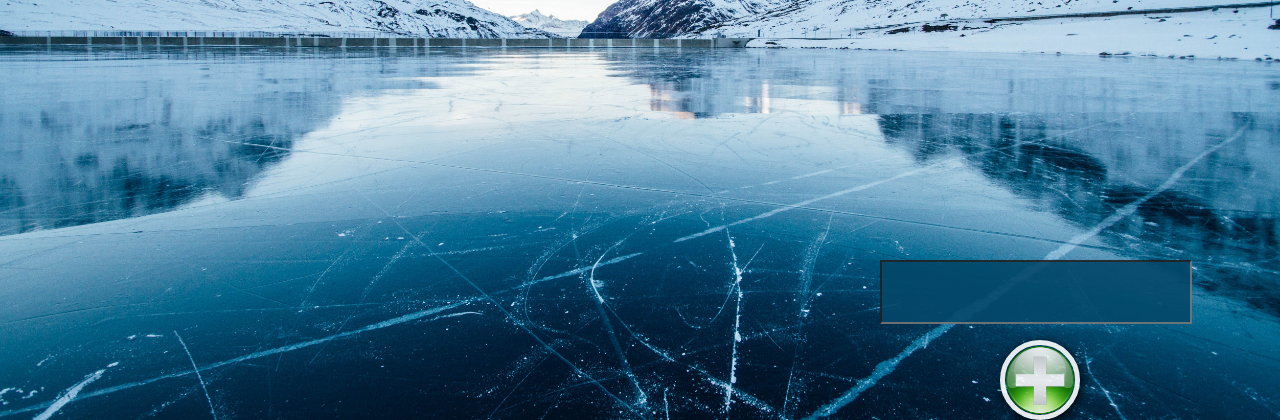
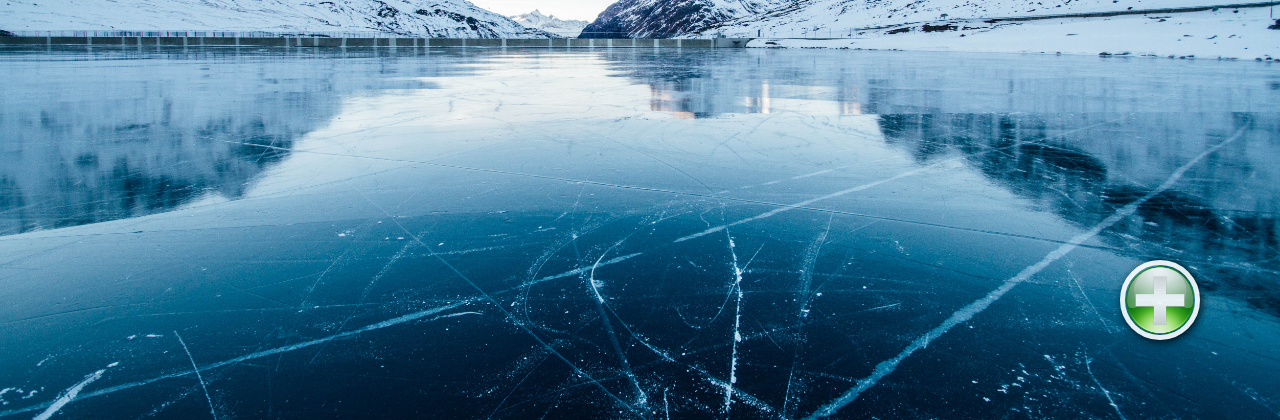
Before and after one commit to The-Estonian/Django_Project, a Django app: page /to_do_list/ in a window 1280 px wide. Shown: the part 380-800 px from the top of the page. Run offline with Django 4.2, Linux system fonts and the light colour scheme; a user stored in the database is signed in; data comes from the database, SQL or seed files in the repository; both versions use the stored data as it was after the commit.

Commit message:
todo app done

```diff
--- a/django_testing/settings.py
+++ b/django_testing/settings.py
@@ -28,7 +28,7 @@ SECRET_KEY = 'django-insecure--(k^!^w4j9ejm-e&3&hij8@yr=n9&63652p@@y=za8#gxhxoa5
 # SECURITY WARNING: don't run with debug turned on in production!
 DEBUG = True
 
-ALLOWED_HOSTS = []
+ALLOWED_HOSTS = ["192.168.8.116", "localhost"]
 
 
 # Application definition
--- a/some_app/static/some_app/main.css
+++ b/some_app/static/some_app/main.css
@@ -259,7 +259,7 @@ html body {
 .todo-button .move-button {
   display: block;
   left: 2.5rem;
-  border: 5px solid black;
+  border: 5px solid transparent;
   border-radius: 50%;
   -webkit-box-shadow: 2px 2px 10px black;
           box-shadow: 2px 2px 10px black;
@@ -269,20 +269,18 @@ html body {
   position: relative;
 }
 
-.todo-button label input[type="submit"]:checked ~ .move-button {
-  border: 5px solid white;
-}
-
 .todo-button .move-button:hover {
   cursor: pointer;
 }
 
 .todo-button .task-done {
+  border: 5px solid white;
   background: url("/static/some_app/images/k.png");
   background-size: cover;
 }
 
 .todo-button .task-notDone {
+  border: 5px solid black;
   background: url("/static/some_app/images/x.png");
   background-size: cover;
 }
@@ -299,6 +297,7 @@ html body {
 
 @-webkit-keyframes move_no_to_yes {
   0% {
+    border: 5px solid black;
     left: 2.5rem;
     background: url("/static/some_app/images/x.png");
     background-size: cover;
@@ -318,6 +317,7 @@ html body {
     z-index: 2;
   }
   100% {
+    border: 5px solid white;
     background: url("/static/some_app/images/k.png");
     background-size: cover;
   }
@@ -325,6 +325,7 @@ html body {
 
 @keyframes move_no_to_yes {
   0% {
+    border: 5px solid black;
     left: 2.5rem;
     background: url("/static/some_app/images/x.png");
     background-size: cover;
@@ -344,6 +345,7 @@ html body {
     z-index: 2;
   }
   100% {
+    border: 5px solid white;
     background: url("/static/some_app/images/k.png");
     background-size: cover;
   }
@@ -351,6 +353,7 @@ html body {
 
 @-webkit-keyframes move_yes_to_no {
   0% {
+    border: 5px solid white;
     left: 2.5rem;
     background: url("/static/some_app/images/k.png");
     background-size: cover;
@@ -370,6 +373,7 @@ html body {
     z-index: 2;
   }
   100% {
+    border: 5px solid black;
     background: url("/static/some_app/images/x.png");
     background-size: cover;
   }
@@ -377,6 +381,7 @@ html body {
 
 @keyframes move_yes_to_no {
   0% {
+    border: 5px solid white;
     left: 2.5rem;
     background: url("/static/some_app/images/k.png");
     background-size: cover;
@@ -396,17 +401,29 @@ html body {
     z-index: 2;
   }
   100% {
+    border: 5px solid black;
     background: url("/static/some_app/images/x.png");
     background-size: cover;
   }
 }
 
 .add-todo-container {
+  display: none;
+  -webkit-box-pack: center;
+      -ms-flex-pack: center;
+          justify-content: center;
+  -webkit-box-align: center;
+      -ms-flex-align: center;
+          align-items: center;
+  border: 5px solid black;
   position: absolute;
-  height: 5rem;
-  width: 20rem;
-  right: 5rem;
-  bottom: 5rem;
+  z-index: 4;
+  height: 12rem;
+  width: 30rem;
+  background: #04486a;
+  -webkit-box-shadow: 2px 2px 10px black;
+          box-shadow: 2px 2px 10px black;
+  border-radius: 0.5rem;
 }
 
 .add-todo-container span {
@@ -422,19 +439,61 @@ html body {
   border: 5px solid white;
   cursor: pointer;
   margin: auto;
-  margin-top: 1rem;
+  position: relative;
+  bottom: -4rem;
 }
 
 .todo-label {
   background: #04486a;
+  -webkit-box-shadow: 2px 2px 10px black;
+          box-shadow: 2px 2px 10px black;
+  border-radius: 0.5rem;
 }
 
 .todo-content {
-  background: #04486a;
-  padding: 1rem;
-  height: 4rem;
+  border: none;
+  background: #116894;
+  height: 3rem;
+  width: 20rem;
   font-size: 1.3rem;
   color: white;
+  border-radius: 0.5rem;
+  padding: 1rem;
+}
+
+.todo-content:focus {
+  outline: none;
+}
+
+.todo-add-activator {
+  display: block;
+  background: url("/static/some_app/images/add.png");
+  background-size: cover;
+  border: 5px solid white;
+  border-radius: 50%;
+  -webkit-box-shadow: 2px 2px 10px black;
+          box-shadow: 2px 2px 10px black;
+  height: 5rem;
+  width: 5rem;
+  position: absolute;
+  bottom: 5rem;
+  right: 5rem;
+  cursor: pointer;
+}
+
+.todo-add-activator:hover {
+  border: 5px solid black;
+}
+
+.backdrop {
+  position: fixed;
+  display: none;
+  top: 0;
+  left: 0;
+  z-index: 3;
+  width: 100vw;
+  height: 100vh;
+  background: rgba(0, 0, 0, 0.5);
 }
 
 .hidden {
--- a/some_app/static/some_app/main.scss
+++ b/some_app/static/some_app/main.scss
@@ -185,27 +185,32 @@ html{
     .move-button {
       display: block;
       left: 2.5rem;
-      border: 5px solid black;
+      border: 5px solid transparent;
       border-radius: 50%;
       box-shadow: $box-shadow;
       height: 5rem;
       width: 5rem;
       z-index: 2;
       position: relative;
+
     }
-    label input[type="submit"]:checked ~ .move-button{
-      border: 5px solid rgb(255, 255, 255);
-    }
+    // label input[type="submit"]:checked ~ .move-button{
+    //   border: 5px solid rgb(255, 255, 255);
+    // }
     .move-button:hover{
       cursor: pointer;
     }
     .task-done{
+      border: 5px solid white;
       background: url("/static/some_app/images/k.png");
       background-size: cover;
+
     }
     .task-notDone{
+      border: 5px solid black;
       background: url("/static/some_app/images/x.png");
       background-size: cover;
+
     }
     .anim-yes{
       animation: move_no_to_yes 1s forwards;
@@ -216,6 +221,7 @@ html{
     }
     @keyframes move_no_to_yes {
       0%{
+          border: 5px solid black;
           left: 2.5rem;
           background: url("/static/some_app/images/x.png");
           background-size: cover;
@@ -236,6 +242,7 @@ html{
         z-index: 2;
       }
       100%{
+          border: 5px solid white;
           background: url("/static/some_app/images/k.png");
           background-size: cover;
       }
@@ -243,6 +250,7 @@ html{
 
     @keyframes move_yes_to_no {
         0%{
+            border: 5px solid white;
             left: 2.5rem;
             background: url("/static/some_app/images/k.png");
             background-size: cover;
@@ -262,18 +270,24 @@ html{
           z-index: 2;
         }
         100%{
+            border: 5px solid black;
             background: url("/static/some_app/images/x.png");
             background-size: cover;
         }
     }
   }
 .add-todo-container{
-  // @include flex-row;
+  display: none;
+  justify-content: center;
+  align-items: center;
+  border: 5px solid black;
   position: absolute;
-  height: 5rem;
-  width: 20rem;
-  right: 5rem;
-  bottom: 5rem;
+  z-index: 4;
+  height: 12rem;
+  width: 30rem;
+  background: #04486a;
+  box-shadow: $box-shadow;
+  border-radius: $border-radius;
   span{
     display: block;
     background: url("/static/some_app/images/add.png");
@@ -286,26 +300,63 @@ html{
     border: 5px solid white;
     cursor: pointer;
     margin: auto;
-    margin-top: 1rem;
+    position: relative;
+    bottom: -4rem;
   }
 }
 
 .todo-label{
   background: #04486a;
-
-
-  // box-shadow: $box-shadow;
-  // border-radius: $border-radius;
+  box-shadow: $box-shadow;
+  border-radius: $border-radius;
 }
 
 .todo-content{
-
-  background: #04486a;
-  padding: 1rem;
-  height: 4rem;
+  border: none;
+  background: #116894;
+  height: 3rem;
+  width: 20rem;
   font-size: $font;
   color: white;
+  border-radius: $border-radius;
+  padding: 1rem;
+  &:focus{
+    outline: none;
+  }
 }
+
+
+.todo-add-activator{
+  display: block;
+  background: url("/static/some_app/images/add.png");
+  background-size: cover;
+  border: 5px solid white;
+  border-radius: 50%;
+  box-shadow: $box-shadow;
+  height: 5rem;
+  width: 5rem;
+  position: absolute;
+  bottom: 5rem;
+  right: 5rem;
+  cursor: pointer;
+  &:hover{
+    border: 5px solid black;
+  }
+}
+
+
+.backdrop {
+  position: fixed;
+  display: none;
+  top: 0;
+  left: 0;
+  z-index: 3;
+  width: 100vw;
+  height: 100vh;
+  background: rgba(0,0,0,0.5);
+}
+
+
 
 .hidden{
     display: none;
--- a/some_app/static/some_app/to_do_list.js
+++ b/some_app/static/some_app/to_do_list.js
@@ -1,5 +1,21 @@
 console.log("To Do List is Connected");
-const allForms = document.querySelectorAll("#todoForm")
+var allForms = document.querySelectorAll("#todoForm")
+var toDoActivator = document.querySelector(".todo-add-activator")
+var backdrop = document.querySelector(".backdrop")
+var toDoContainer = document.querySelector(".add-todo-container")
+
+
+toDoActivator.addEventListener("click", function(){
+    toDoActivator.style.display = "none"
+    backdrop.style.display = "block"
+    toDoContainer.style.display = "flex"
+})
+
+backdrop.addEventListener("click", function() {
+    toDoActivator.style.display = "block"
+    backdrop.style.display = "none"
+    toDoContainer.style.display = "none"
+})
 
 for (let i = 0; i < allForms.length; i++) {
     allForms[i].addEventListener("submit", (e) => {
@@ -11,7 +27,7 @@ for (let i = 0; i < allForms.length; i++) {
         console.log(formName);
         console.log(formValue);
         console.log(formId);
-        if (formValue == "notDone") {
+        if (allForms[i].children[1].children[1].classList.contains("task-notDone")) {
             allForms[i].children[1].children[1].classList.add("anim-yes")
             allForms[i].children[1].children[1].classList.remove("task-notDone")
             setTimeout(function(){
@@ -19,7 +35,7 @@ for (let i = 0; i < allForms.length; i++) {
                 allForms[i].children[1].children[1].classList.add("task-done")
             }, 1000)
 
-        } else if (formValue == "Done") {
+        } else if (allForms[i].children[1].children[1].classList.contains("task-done")) {
             allForms[i].children[1].children[1].classList.add("anim-no")
             allForms[i].children[1].children[1].classList.remove("task-done")
             setTimeout(function(){
--- a/some_app/templates/some_app/to_do_list.html
+++ b/some_app/templates/some_app/to_do_list.html
@@ -31,7 +31,7 @@
 <form action="" method="post">
     {% csrf_token %}
     <label class="todo-label" for="content">
-        <input class="todo-content" type="text" id="content" name="content">
+        <input class="todo-content" type="text" id="content" name="content" maxlength="25">
     </label>
     <label for="add-todo">
         <input class="hidden" type="submit" id="add-todo" name="add-todo">
@@ -39,5 +39,7 @@
     </label>
 </form>
 </div>
+<div class="todo-add-activator"></div>
+<div class="backdrop"></div>
     <script type="text/javascript" src="{% static './some_app/to_do_list.js' %}"></script>
     {% endblock %}
--- a/some_app/views.py
+++ b/some_app/views.py
@@ -22,8 +22,9 @@ def sign_up(request):
         last_name =request.POST.dict()["last_name"]
         new_user = User.objects.create_user(username=username, password=password, email=email, first_name=first_name, last_name=last_name)
         new_user.save()
-    else:
-        pass
+        user = authenticate(request, username=username, password=password)
+        login(request, user)
+        return redirect("/")
     return render(request, "some_app/sign_up.html")
 
 
```
Also changed, not shown: db.sqlite3, 1 other file.
